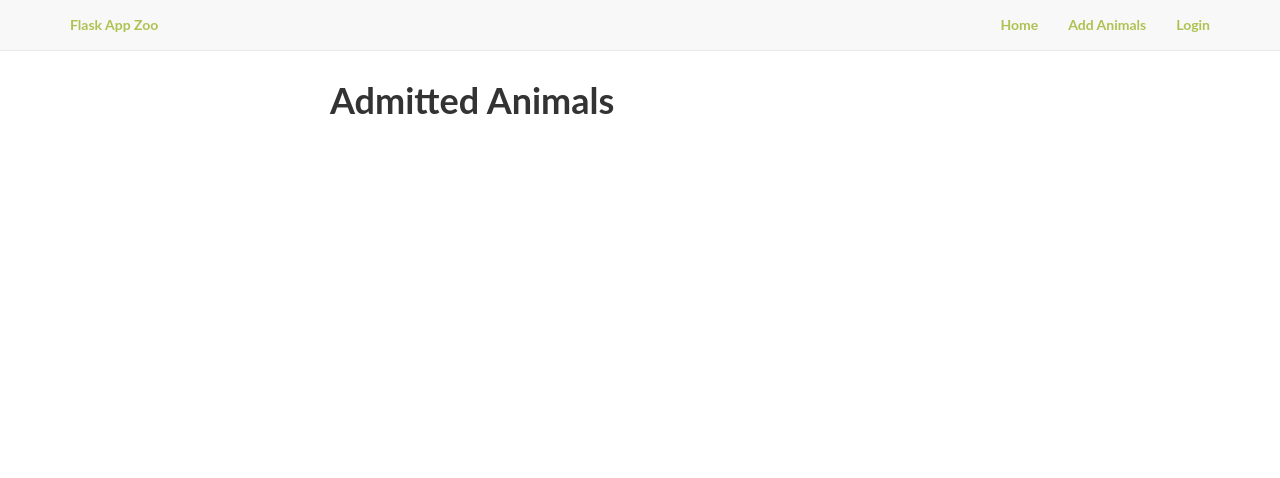
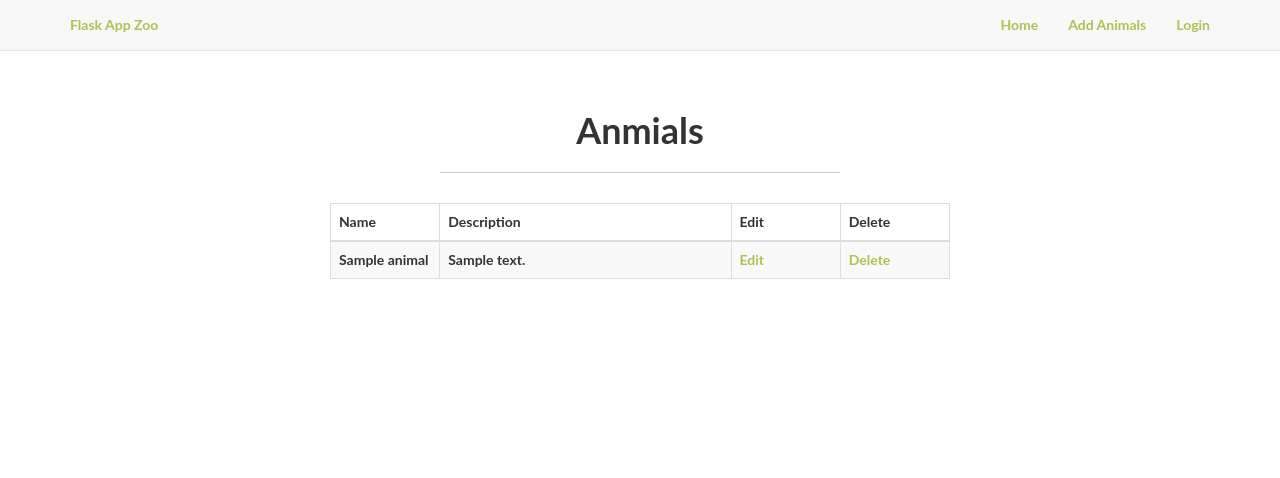
Before and after one commit to O-Luhishi/zoo-flask-app, a Flask app: page / in a window 1280 px wide. Shown: the top 478 px of the page. Run offline with Flask 2, Linux system fonts and the light colour scheme; tables that the repository leaves empty hold one stand-in row (values such as "Sample post"); parts of the project's set-up code (start-up, migrations or seed data) failed here and were passed over; some libraries are stand-ins or nearby versions.

Commit message:
updated views for animal entries in the db

```diff
--- a/app/home/views.py
+++ b/app/home/views.py
@@ -10,7 +10,8 @@ def homepage():
     """
     Render the homepage template on the / route
     """
-    return render_template('home/index.html', title="ZOO-APP")
+    animals = Animal.query.all()
+    return render_template('home/index.html', title="ZOO-APP", animals=animals)
 
 
 @home.route('/add_animal', methods=['GET', 'POST'])
--- a/app/templates/home/index.html
+++ b/app/templates/home/index.html
@@ -2,9 +2,45 @@
 {% block title %}Home{% endblock %}
 {% block body %}
 <div class="content-section">
-  <div class="center">
-    <h1>Admitted Animals</h1>
+  <div class="outer">
+    <div class="middle">
+      <div class="inner">
+        <br/>
+        <br/>
+        <h1 style="text-align:center;">Anmials</h1>
+          <hr class="intro-divider">
+          <div class="center">
+            <table class="table table-striped table-bordered">
+              <thead>
+                <tr>
+                  <th width="15%"> Name </th>
+                  <th width="40%"> Description </th>
+                  <th width="15%"> Edit </th>
+                  <th width="15%"> Delete </th>
+                </tr>
+              </thead>
+              <tbody>
+              {% for animal in animals %}
+                <tr>
+                  <td> {{ animal.name }} </td>
+                  <td> {{ animal.description }} </td>
+                  <td>
+                    <a href="#">
+                      <i class="fa fa-pencil"></i> Edit
+                    </a>
+                  </td>
+                  <td>
+                    <a href="#">
+                      <i class="fa fa-trash"></i> Delete
+                    </a>
+                  </td>
+                </tr>
+              {% endfor %}
+              </tbody>
+            </table>
+          </div>
+    </div>
   </div>
 </div>
-
+</div>
 {% endblock %}
```
